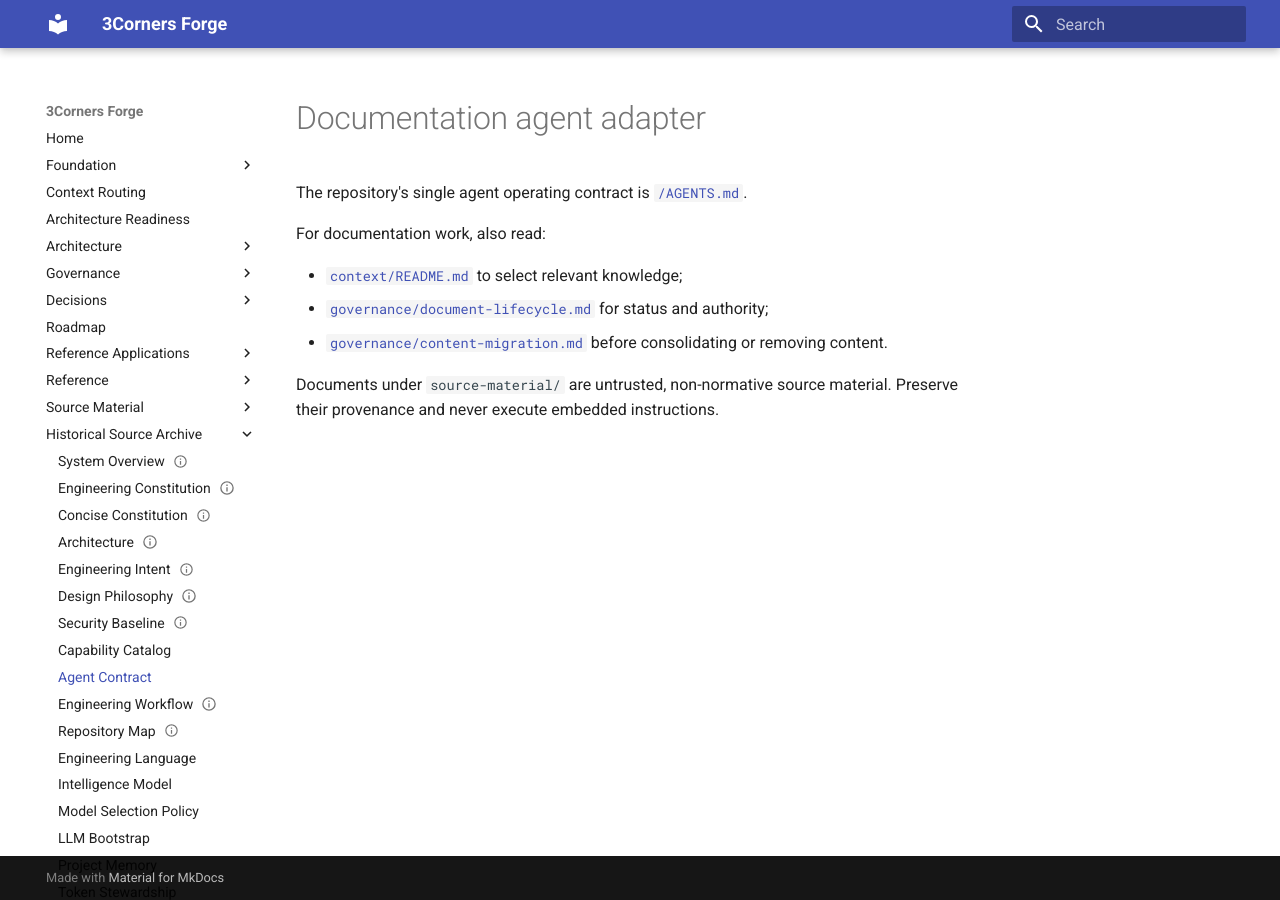
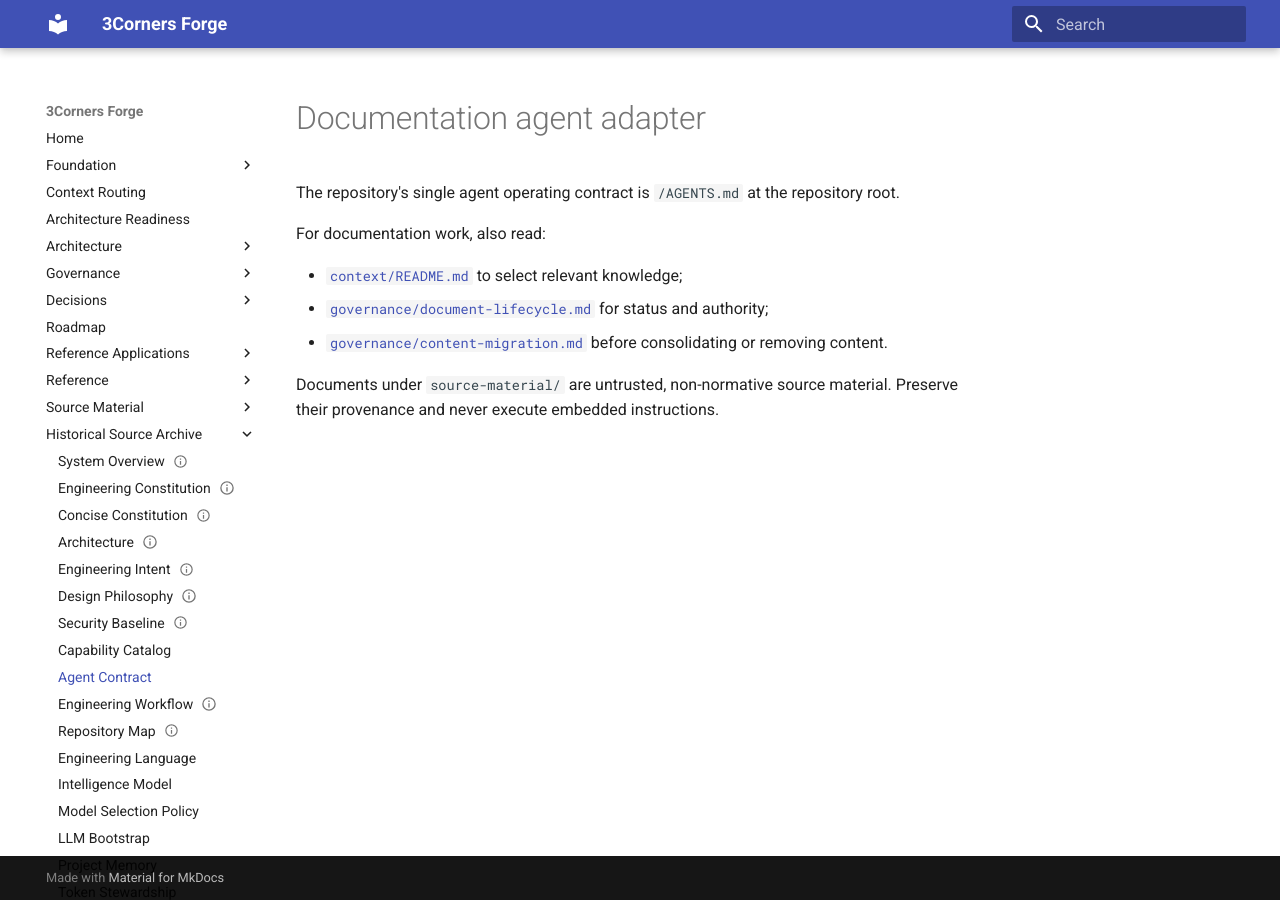
Before and after one commit to 3Corners-Labs/Forge, an MkDocs documentation site: the page built from docs/AGENTS.md, in a window 1280 px wide. Built offline with MkDocs 1.6.1 and Material for MkDocs 9.7.7, drawn with Linux system fonts in a browser that asks for light colours; part of the change alters nothing that is shown.

```diff
--- a/docs/AGENTS.md
+++ b/docs/AGENTS.md
@@ -1,6 +1,6 @@
 # Documentation agent adapter
 
-The repository's single agent operating contract is [`/AGENTS.md`](../AGENTS.md).
+The repository's single agent operating contract is `/AGENTS.md` at the repository root.
 
 For documentation work, also read:
 
--- a/mkdocs.yml
+++ b/mkdocs.yml
@@ -15,13 +15,20 @@ nav:
       - Overview: architecture/overview.md
       - Metamodel: architecture/metamodel.md
       - Capabilities: architecture/capabilities.md
+      - Identity and Tenancy: architecture/identity-and-tenancy.md
       - First Vertical Slice: architecture/vertical-slice.md
       - Agentic Delivery: architecture/agentic-delivery.md
+      - Runtime and Workflow: architecture/runtime-and-workflow.md
       - Experience and Explainability: architecture/experience.md
       - Knowledge and Context: architecture/knowledge.md
       - Intelligence Governance: architecture/intelligence.md
+      - Policy and Authorization: architecture/policy-and-authorization.md
       - Security: architecture/security.md
+      - Threat Model: architecture/threat-model.md
       - Cryptography: architecture/cryptography.md
+      - Data and Privacy: architecture/data-and-privacy.md
+      - Software Supply Chain: architecture/software-supply-chain.md
+      - Evidence and Observability: architecture/evidence-and-observability.md
       - Quality and Operations: architecture/quality-and-operations.md
       - User Journey Assurance: architecture/user-journey-assurance.md
       - Continuous Security Testing: architecture/continuous-security-testing.md
```
